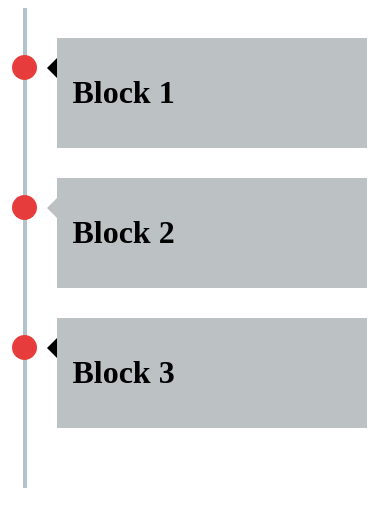
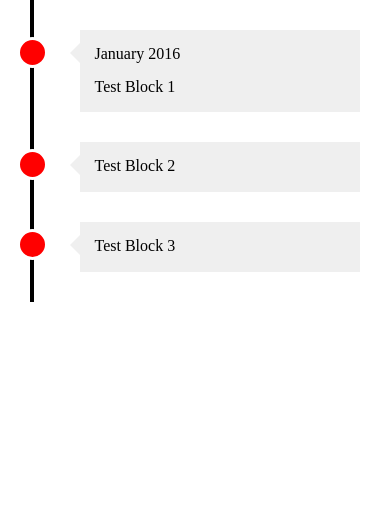
Before and after one commit to RyanFitzgerald/vertical-timeline, a plain HTML site: page demo.html in a window 390 px wide. Drawn offline with nearby package versions, Linux system fonts and the light colour scheme.

Commit message:
Code refactor and update to add optional dates

```diff
--- a/demo.html
+++ b/demo.html
@@ -2,26 +2,25 @@
 <html>
 <head>
     <title>Demo page</title>
+    <link rel="stylesheet" href="https://cdnjs.cloudflare.com/ajax/libs/normalize/3.0.3/normalize.min.css" />
     <link rel="stylesheet" href="timeline.css">
 </head>
 <body>
-<div id="test-class">
-    <div>
-        <h1>Block 1</h1>
+<div id="test">
+    <div data-date="January 2016">
+        Test Block 1
     </div>
     <div>
-        <h1>Block 2</h1>
+        Test Block 2
     </div>
     <div>
-        <h1>Block 3</h1>
+        Test Block 3
     </div>
 </div>
 <script src="https://ajax.googleapis.com/ajax/libs/jquery/2.2.0/jquery.min.js"></script>
 <script src="timeline.js"></script>
 <script>
-$(document).ready( function() {
-    $('#test-class').timeline();
-});
+    $('#test').timeline();
 </script>
 </body>
 </html>
--- a/scss/timeline.scss
+++ b/scss/timeline.scss
@@ -11,178 +11,288 @@
 
  */
 
-// Define Timeline Wrapping Class Styles
+// General variables
+$background: #fff;
+$line-color: #000;
+$icon-size: 30px;
+$icon-color: red;
+$block-color: #efefef;
+
+// Timeline wrapping class
 .timeline-wrap {
     position: relative;
-    padding: 30px 0;
-    margin: 0 30px;
+    padding: 30px;
 
-    &:before { // Timeline bar
+    &:before {
         content: '';
         position: absolute;
-        top: 0;
-        left: 50%;
         height: 100%;
         width: 4px;
-        background: #b1c3cf;
+        background: $line-color;
+        top: 0;
+        bottom: 0;
+        left:0;
+        right:0;
+        margin-left:auto;
+        margin-right:auto;
     }
 }
 
-// Define styles for each Timeline point
+// Individual timeline points
 .timeline-point {
     position: relative;
     clear: both;
-    content: "";
+    content: '';
     display: table;
     width: 100%;
+    margin-bottom: 30px;
+
+    &:last-child {
+        margin-bottom: 0;
+    }
 }
 
-// Define styles for timeline content blocks
-.timeline-content {
-    margin-bottom: 30px;
+// Timeline icon
+.timeline-icon {
+    position: absolute;
+    background: $icon-color;
+    border: 3px solid $background;
+    height: 30px;
+    width: 30px;
+    top: 5px;
+    left:0;
+    right:0;
+    margin-left:auto;
+    margin-right:auto;
+    -webkit-border-radius: 50%;
+    -moz-border-radius: 50%;
+    border-radius: 50%;
+}
+
+// Timeline block class
+.timeline-block {
+    min-height: 50px;
     width: 45%;
-    min-height: 60px;
-    color: #000;
-    background-color: #BCC1C3;
+    background: $block-color;
 
-    &:after { // Timeline block arrow
-        content: ' ';
+    &:after {
+        content: '';
+        position: absolute;
+        top: 13px;
         left: 45%;
-        top: 20px;
         width: 0;
         height: 0;
         border-top: 10px solid transparent;
         border-bottom: 10px solid transparent;
-        border-left: 10px solid #BCC1C3;
-        position: absolute;
+        border-left: 10px solid $block-color;
+        border-right: none;
     }
 }
 
-// Define styles for when timeline is on right
-.timeline-right {
-    .timeline-content {
+.timeline-right .timeline-block {
     float: right;
 
     &:after {
         left: auto;
         right: 45%;
-            top: 20px;
+        border-top: 10px solid transparent;
+        border-bottom: 10px solid transparent;
         border-left: none;
-            border-right: 10px solid #BCC1C3;
+        border-right: 10px solid $block-color;
+    }
+}
+
+// Timeline date
+.timeline-date {
     position: absolute;
+    top: 15px;
+    left: 55%;
+}
+
+.timeline-right .timeline-date {
+    left: auto;
+    right: 55%;
+}
+
+// User content
+.timeline-content {
+    padding: 15px;
+}
+
+// Additional Styling (orientation)
+
+.timeline-wrap-left {
+    &:before {
+        right: 30px;
+        left: auto;
+        margin-left: 0;
+        margin-right: 0;
+    }
+
+    .timeline-icon {
+        top: 5px;
+        right:0;
+        left: auto;
+        margin-right: -15px;
+        margin-left:0;
+    }
+
+    .timeline-date {
+        position: relative;
+        display: block;
+        top: 0;
+        left: 0;
+        padding: 15px 0 0 15px;
+    }
+
+    .timeline-block {
+        min-height: 50px;
+        margin-right: 10%;
+        width: 90%;
+        background: $block-color;
+
+        &:after {
+            top: 13px;
+            left: auto;
+            right: 10%;
+            margin-right: -10px;
+            border-left: 10px solid $block-color;
+            border-right: none;
         }
     }
 }
 
-// User content padding
-.timeline-user {
-    padding: 15px;
+.timeline-wrap-right {
+    &:before {
+        left: 30px;
+        right: auto;
+        margin-left: 0;
+        margin-right: 0;
     }
 
-// Icons for each timeline point
     .timeline-icon {
-    position: absolute;
-    margin-left: -13px;
-    top: 15px;
-    left: 50%;
-    width: 30px;
-    height: 30px;
-    border-radius: 50%;
-    background-color: #e73c3c;
+        top: 5px;
+        left:0;
+        right: auto;
+        margin-left: -15px;
+        margin-right:0;
     }
 
-// If non-alternating, start right is selected -> apply these styles
-.timeline-wrap-right {
-
-    &:before {
+    .timeline-date {
+        position: relative;
+        display: block;
+        top: 0;
         left: 0;
+        padding: 15px 0 0 15px;
     }
 
-    .timeline-content-right {
+    .timeline-block {
+        min-height: 50px;
         margin-left: 10%;
         width: 90%;
+        background: $block-color;
 
         &:after {
-            left: auto;
-            right: 90%;
+            top: 13px;
+            left: 10%;
+            margin-left: -10px;
+            border-right: 10px solid $block-color;
             border-left: none;
-            border-right: 10px solid #000;
+        }
     }
 }
 
-    .timeline-icon-right {
-        left: 0;
+// Media Queries
+@media only screen and (max-width: 850px) {
+
+    .timeline-wrap {
+        &:before {
+            left: 30px;
+            right: auto;
+            margin-left: 0;
+            margin-right: 0;
         }
 
+        .timeline-icon {
+            top: 7px;
+            height: 25px;
+            width: 25px;
+            left: -13px;
+            right: auto;
+            margin-left: 0;
+            margin-right: 0;
         }
 
-// If non-alternating, start left is selected -> apply these styles
-.timeline-wrap-left {
-
-    &:before {
-        left: auto;
-        right: 0;
-    }
-
-    .timeline-content-left {
-        margin-left: 0;
-        margin-right: 10%;
-        width: 90%;
+        .timeline-block {
+            width: 85%;
+            margin-left: 15%;
 
             &:after {
-            right: auto;
-            left: 90%;
-            border-right: none;
-            border-left: 10px solid #000;
+                margin-left: -10px;
+                left: 15%;
+                border-right: 10px solid $block-color;
+                border-left: none;
             }
         }
 
-    .timeline-icon-left {
-        left: auto;
-        right: 0;
-        margin-right: -13px;
-    }
+        .timeline-right .timeline-block {
+            float: none;
 
-}
-
-// Media Queries
-@media only screen and (max-width: 768px) {
-
-    .timeline-wrap:not(.timeline-wrap-left) {
-        margin: 0 15px;
-
-        &:before {
-            left: 0;
+            &:after {
+                left: 15%;
+                right: auto;
+                border-left: none;
+                border-right: 10px solid $block-color;
             }
         }
 
-    .timeline-content {
-        margin-left: 10%;
-        width: 90%;
+        .timeline-date {
+            position: relative;
+            display: block;
+            top: 0;
+            left: 0;
+            padding: 15px 0 0 15px;
+        }
 
-        &:after {
-            left: auto;
-            right: 90%;
-            border-left: none;
-            border-right: 10px solid #000;
+        .timeline-right .timeline-date {
+            position: relative;
+            display: block;
+            top: 0;
+            left: 0;
+            padding: 15px 0 0 15px;
         }
     }
 
-    .timeline-icon {
-        left: 0;
-        width: 25px;
-        height: 25px;
-        top: 17px;
-        margin-left: -11px;
+    .timeline-wrap-left {
+        &:before {
+            right: 30px;
+            left: auto;
+            margin-left: 0;
+            margin-right: 0;
         }
 
-    .timeline-right {
-        .timeline-content {
-            float: none;
+        .timeline-icon {
+            top: 7px;
+            height: 25px;
+            width: 25px;
+            right: -13px;
+            left: auto;
+            margin-left: 0;
+            margin-right: 0;
+        }
+
+        .timeline-block {
+            width: 85%;
+            margin-left: 0;
+            margin-right: 15%;
 
             &:after {
+                margin-left: 0;
+                margin-right: -10px;
                 left: auto;
-                right: 90%;
+                right: 15%;
+                border-left: 10px solid $block-color;
+                border-right: none;
             }
         }
     }
--- a/timeline.js
+++ b/timeline.js
@@ -13,12 +13,30 @@
 
  (function ( $ ) {
 
+
+    var checkViewport = function(elem) {
+        if (typeof jQuery === "function" && elem instanceof jQuery) {
+            elem = elem[0];
+        }
+
+        var rect = elem.getBoundingClientRect();
+
+        return (
+        rect.top >= 0 &&
+        rect.left >= 0 &&
+        rect.bottom <= (window.innerHeight || document.documentElement.clientHeight) &&
+        rect.right <= (window.innerWidth || document.documentElement.clientWidth)
+        );
+    }
+
     $.fn.timeline = function(options) {
 
         // Overide defaults, if any
         var settings = $.extend({
             startSide: 'left',
             alternate: true,
+            showDate: true,
+            animate: true
         }, options);
 
         // Allow chaining and process each DOM node
@@ -34,8 +52,8 @@
             // Create timeline divs
             $userContent.each(function() {
                 // Add wrapping divs to each user div
-                $(this).addClass('timeline-user')
-                        .wrap('<div class="timeline-point"><div class="timeline-content"></div></div>');
+                $(this).addClass('timeline-content')
+                       .wrap('<div class="timeline-point"><div class="timeline-block"></div></div>');
             });
 
             // Add timeline icon
@@ -46,13 +64,7 @@
             // --- Orientation Setup ---
             // Add appropriate classes for non-alternating
             if (!settings.alternate) {
-                var side = settings.startSide;
-                $wrapper.addClass('timeline-wrap-'+side);
-                $('.timeline-point').each(function() {
-                    $(this).addClass('timeline-'+side);
-                    $(this).children('.timeline-icon').addClass('timeline-icon-'+side);
-                    $(this).children('.timeline-content').addClass('timeline-content-'+side);
-                });
+                $wrapper.addClass('timeline-wrap-'+settings.startSide);
             }
 
             // --- Alternating Setup ---
@@ -67,6 +79,42 @@
                 });
             }
 
+            // --- Show date Setup ---
+            // Add dates to the timeline if exists
+            if (settings.showDate) {
+                console.log('here');
+                $('.timeline-content').each(function() {
+                    var date = $(this).data('date');
+                    if ($(this).data('date')) { // Prepend if exists
+                        $(this).parent().prepend('<span class="timeline-date">'+date+'</span>');
+                    }
+                });
+            }
+
+            // --- Animation Setup ---
+            // Fade the blocks in as they come into viewport
+            if (settings.animate) {
+                // Hide them initially
+                $('.timeline-block').hide();
+
+                // Initial check if in viewport
+                $('.timeline-block').each(function() {
+                    if (checkViewport($(this))) {
+                        $(this).fadeTo(300,1);
+                    }
+                });
+
+                // Check again on scroll
+                $(window).scroll(function() {
+                    $('.timeline-block').each(function() {
+                        if (checkViewport($(this))) {
+                            $(this).fadeTo(300,1);
+                        }
+                    });
+                });
+
+            }
+
         });
 
     };
```
Also changed, not shown: timeline.css, timeline.min.css (added), timeline.min.js (added). Lines whose indentation alone changed are shown as unchanged.
